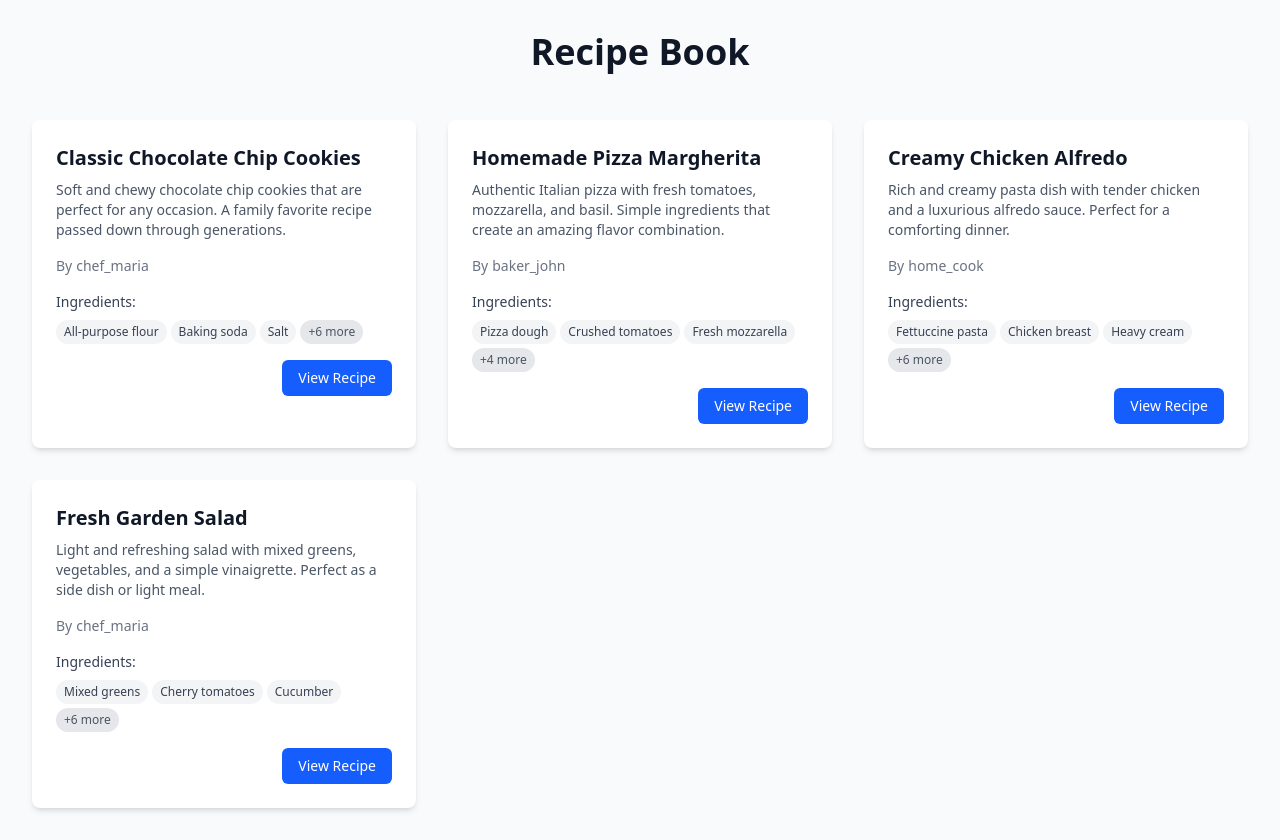
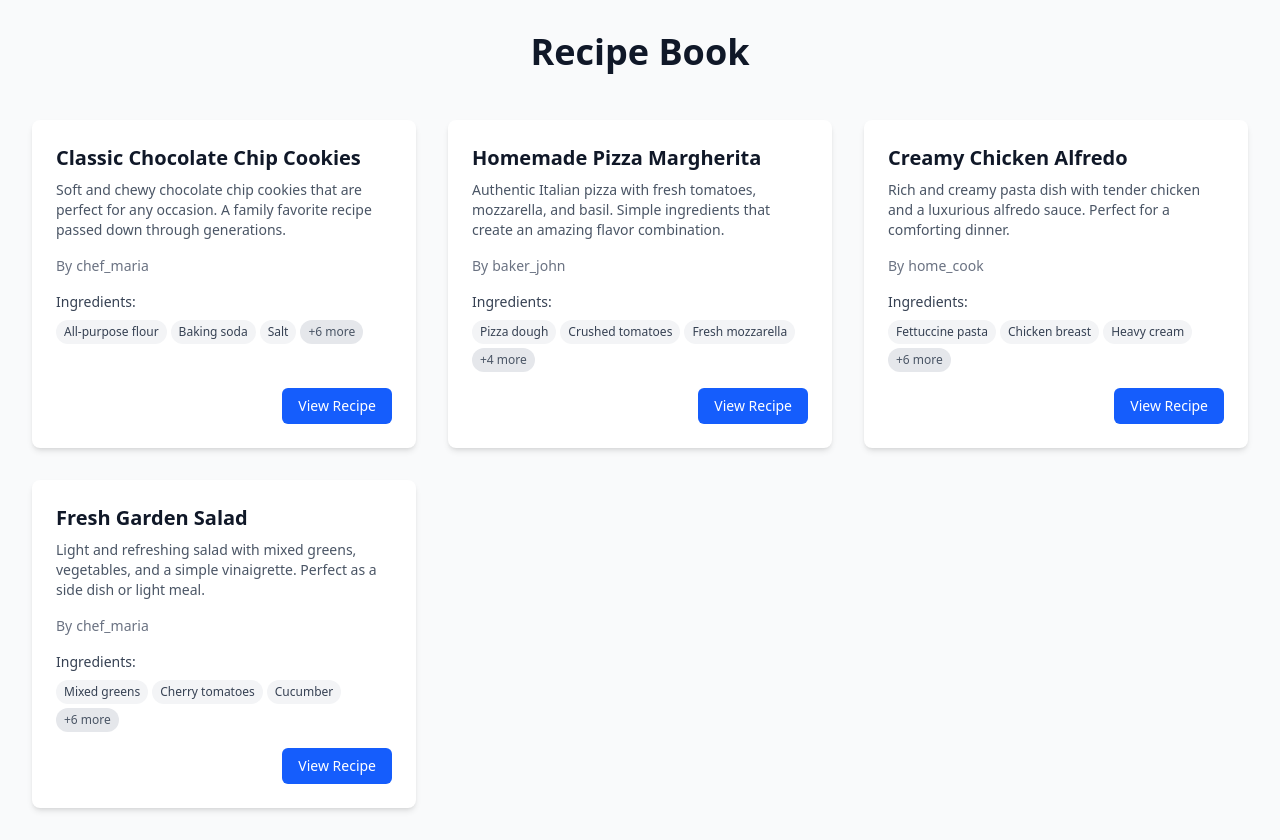
Before and after one commit to Breus/SnapChef, a Vue app in the folder ui/: page / in a window 1280 px wide. Built offline with nearby package versions, Linux system fonts and the light colour scheme.

Commit message:
View recipe button is always at the bottom

```diff
--- a/ui/src/components/RecipeList.vue
+++ b/ui/src/components/RecipeList.vue
@@ -14,10 +14,10 @@
         <div
           v-for="recipe in recipes"
           :key="recipe.id"
-          class="overflow-hidden rounded-lg bg-white shadow-md transition-shadow duration-300 hover:shadow-lg"
+          class="flex flex-col h-full overflow-hidden rounded-lg bg-white shadow-md transition-shadow duration-300 hover:shadow-lg"
         >
           <!-- Recipe Content -->
-          <div class="p-6">
+          <div class="flex-1 flex flex-col p-6">
             <h3 class="mb-2 text-xl font-semibold text-gray-900">
               {{ recipe.title }}
             </h3>
@@ -58,7 +58,7 @@
             </div>
 
             <!-- View Recipe Button -->
-            <div class="flex items-center justify-end">
+            <div class="flex items-center justify-end mt-auto">
               <button
                 class="rounded-md bg-blue-600 px-4 py-2 text-sm font-medium text-white transition-colors duration-200 hover:bg-blue-700"
               >
```
